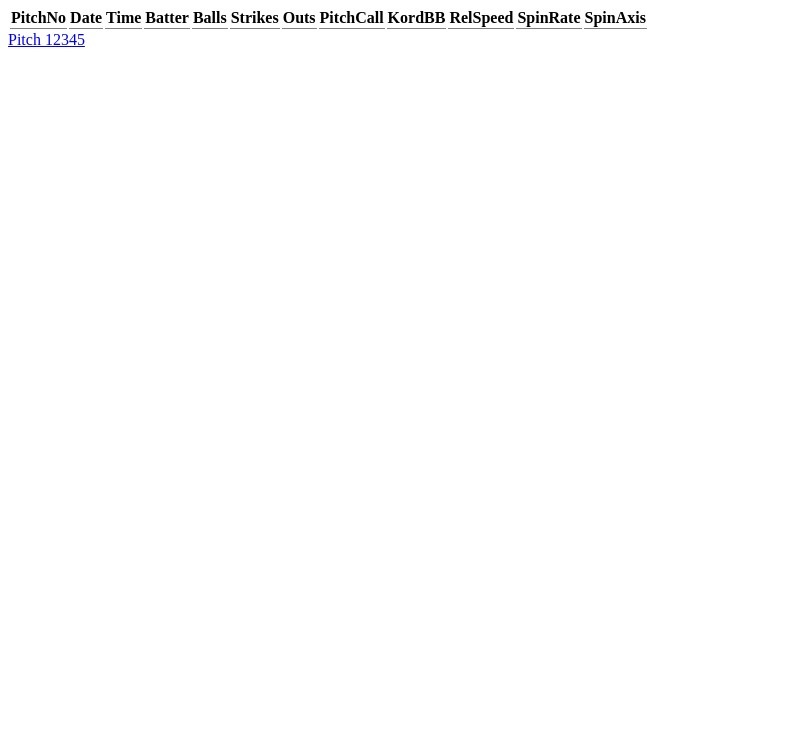
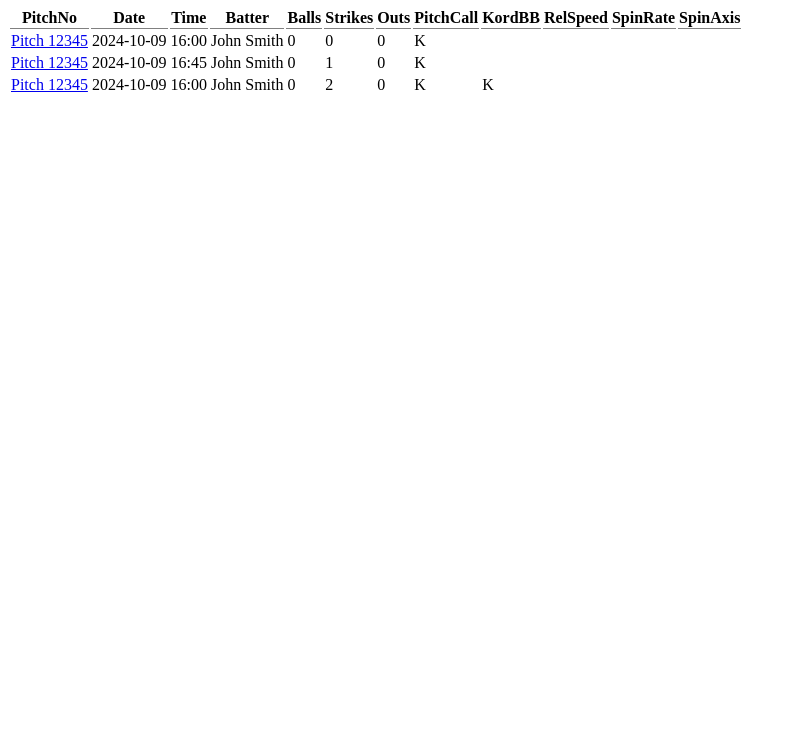
Before and after one commit to ewollny/ewollny.github.io, a plain HTML site: page index.html in a window 1280 px wide. Shown: the part 60-800 px from the top of the page, without its empty margins (0-795 px from the left). Drawn offline with Linux system fonts and the light colour scheme.

Commit message:
Update index.html

```diff
--- a/index.html
+++ b/index.html
@@ -20,7 +20,49 @@
       <th>SpinRate</th>
       <th>SpinAxis</th>
     </tr>
+     <tr>
+      <td> <a href="details.html">Pitch 12345</a></td>
+      <td>2024-10-09</td>
+      <td>16:00</td>
+      <td>John Smith</td>
+      <td>0</td>
+      <td>0</td>
+      <td>0</td>
+      <td>K</td>
+      <td></td>
+      <td></td>
+      <td></td>
+      <td></td>
+    </tr>
+      <tr>
+      <td> <a href="details.html">Pitch 12345</a></td>
+      <td>2024-10-09</td>
+      <td>16:45</td>
+      <td>John Smith</td>
+      <td>0</td>
+      <td>1</td>
+      <td>0</td>
+      <td>K</td>
+      <td></td>
+      <td></td>
+      <td></td>
+      <td></td>
+    </tr>
+   <tr>
+      <td> <a href="details.html">Pitch 12345</a></td>
+      <td>2024-10-09</td>
+      <td>16:00</td>
+      <td>John Smith</td>
+      <td>0</td>
+      <td>2</td>
+      <td>0</td>
+      <td>K</td>
+      <td>K</td>
+      <td></td>
+      <td></td>
+      <td></td>
+    </tr>
     </table>
-    <a href="details.html">Pitch 12345</a>
+
   </body>
 </html>
```
